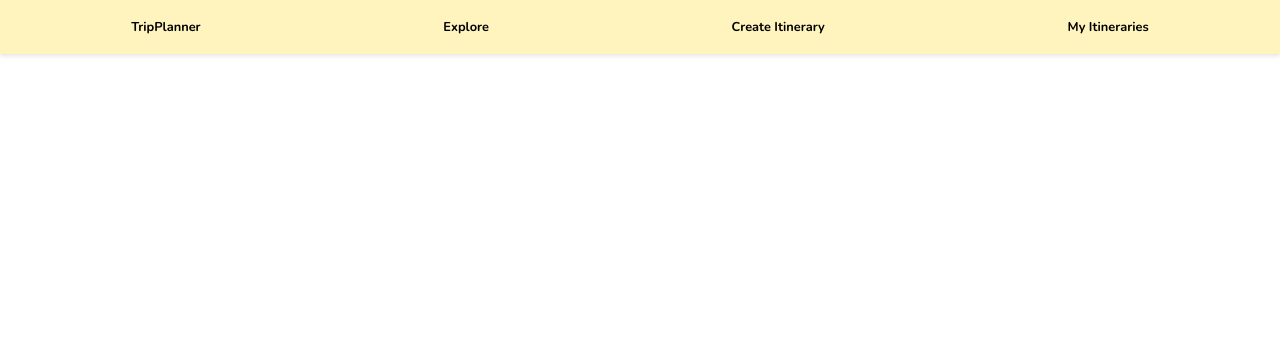
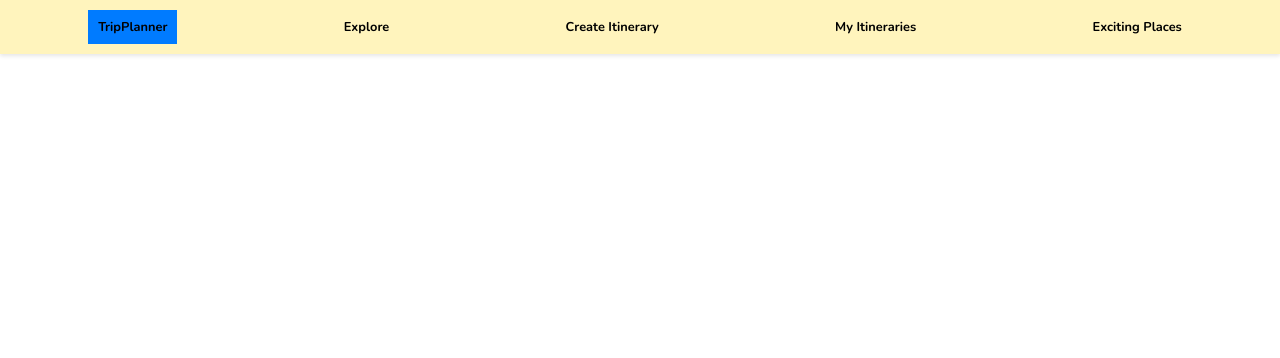
Before and after one commit to xiaoyanxie/final, a website: page public/explore.html in a window 1280 px wide. Shown: the top 358 px of the page. Drawn offline with nearby package versions, Linux system fonts and the light colour scheme.

Commit message:
recover page_itinerary.html

```diff
--- a/public/explore.html
+++ b/public/explore.html
@@ -8,10 +8,11 @@
 </head>
 <body>
     <nav class="navbar">
-        <a href="index.html">TripPlanner</a>
-        <a href="explore.html">Explore</a>
-        <a href="create-itinerary.html">Create Itinerary</a>
-        <a href="my-itineraries.html" class="my-itineraries">My Itineraries</a>
+        <a href="index.html" class="tab active">TripPlanner</a>
+        <a href="explore.html" class="tab">Explore</a>
+        <a href="create-itinerary.html" class="tab">Create Itinerary</a>
+        <a href="page_itinerary.html" class="tab">My Itineraries</a>
+        <a href="places.html" class="tab">Exciting Places</a>
     </nav>
     <h1>Let's Explore!</h1>
     <input type="text" id="citySearch" placeholder="Search for a city...">
```
Also changed, not shown: public/create-itinerary.html (+6 -5 lines), public/index.html (+3 -3 lines), public/page_itinerary.html (+6 -5 lines), public/places.html (renamed from public/page_itinerary1.html, +8 -0 lines).
